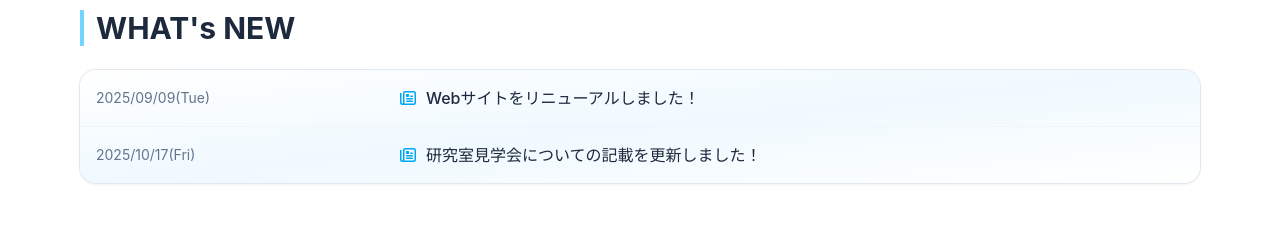
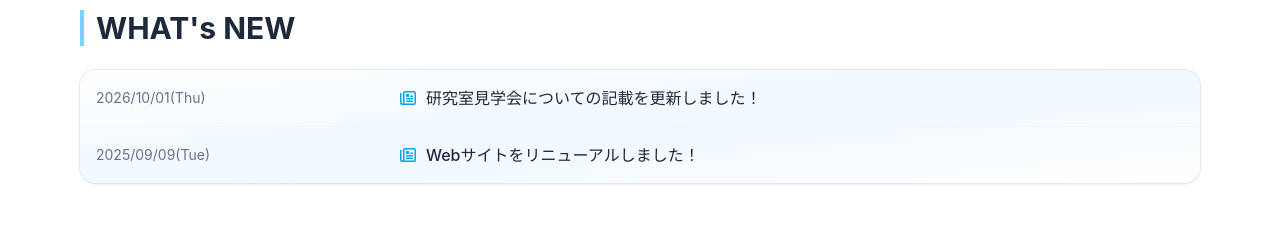
Before and after one commit to imai-laboratory/welcome-junior, a Vue app: page / in a window 1280 px wide. Shown: the part 678-911 px from the top of the page. Built offline with nearby package versions, Linux system fonts and the light colour scheme.

Commit message:
fix: update year in page title and news section

```diff
--- a/index.html
+++ b/index.html
@@ -4,7 +4,7 @@
 		<meta charset="UTF-8" />
 		<meta name="viewport" content="width=device-width, initial-scale=1.0" />
 		<link rel="icon" href="/favicon.ico" type="image/x-icon" sizes="16x16" />
-		<title>2025年度新メンバー募集ページ</title>
+		<title>2026年度新メンバー募集ページ</title>
 	</head>
 	<body>
 		<div id="app"></div>
--- a/src/components/sections/WhatsNewSection.vue
+++ b/src/components/sections/WhatsNewSection.vue
@@ -9,12 +9,12 @@ type NewsItem = {
 
 const news: NewsItem[] = [
 	{
+		date: '2026/10/01(Thu)',
+		title: '研究室見学会についての記載を更新しました！',
+	},
+	{
 		date: '2025/09/09(Tue)',
 		title: 'Webサイトをリニューアルしました！',
-	},
-	{
-		date: '2025/10/17(Fri)',
-		title: '研究室見学会についての記載を更新しました！',
 	},
 ];
 </script>
```
